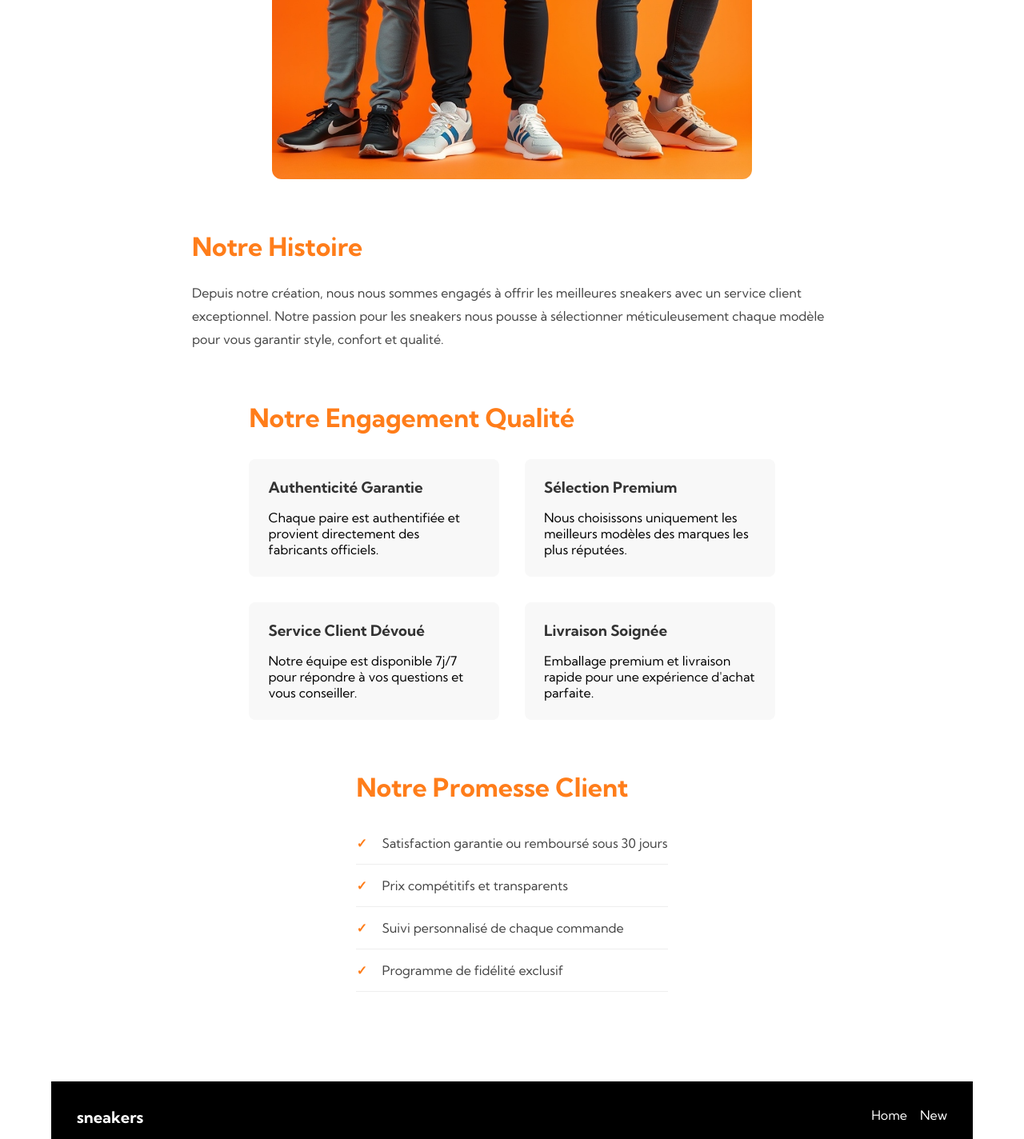
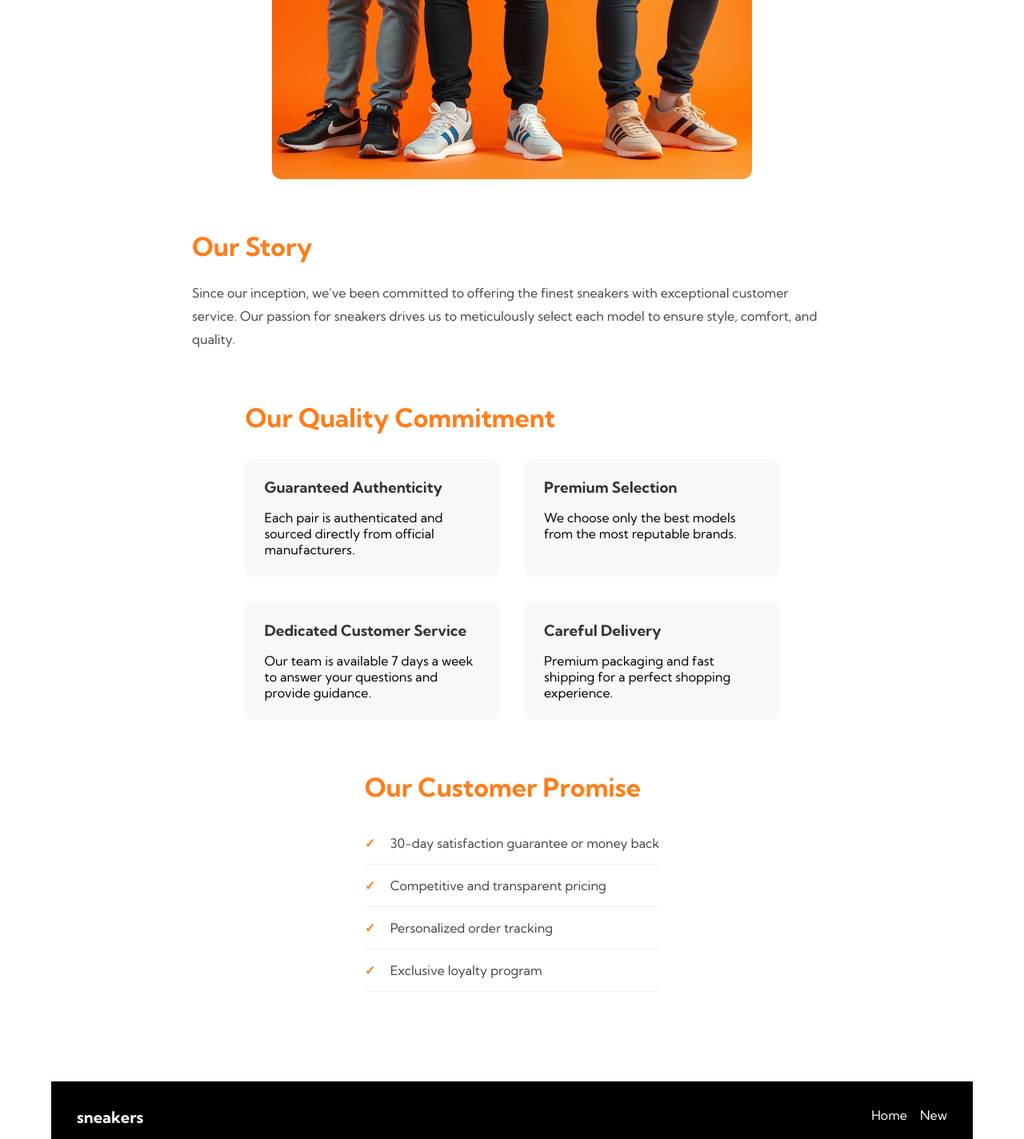
Before and after one commit to Tolexia/nextJS-e-website, a Next.js app in the folder nextjs-e-website/: page /about in a window 1280 px wide. Shown: the part 596-2020 px from the top of the page at 80% size. Built offline with nearby package versions, Linux system fonts and the light colour scheme.

Commit message:
translate about

```diff
--- a/nextjs-e-website/src/pages/about.jsx
+++ b/nextjs-e-website/src/pages/about.jsx
@@ -7,9 +7,9 @@ export default function About() {
     <Layout>
       <div className={styles.container}>
         <section className={styles.hero}>
-          <h1>Notre Passion pour les Sneakers</h1>
+          <h1>Our Passion for Sneakers</h1>
           <p className={styles.subtitle}>
-            Découvrez l'excellence et l'authenticité dans chaque paire
+            Discover excellence and authenticity in every pair
           </p>
         </section>
 
@@ -26,41 +26,41 @@ export default function About() {
           </div>
 
           <div className={styles.textSection}>
-            <h2>Notre Histoire</h2>
+            <h2>Our Story</h2>
             <p>
-              Depuis notre création, nous nous sommes engagés à offrir les meilleures sneakers avec un service client exceptionnel. Notre passion pour les sneakers nous pousse à sélectionner méticuleusement chaque modèle pour vous garantir style, confort et qualité.
+              Since our inception, we&apos;ve been committed to offering the finest sneakers with exceptional customer service. Our passion for sneakers drives us to meticulously select each model to ensure style, comfort, and quality.
             </p>
           </div>
 
           <div className={styles.qualitySection}>
-            <h2>Notre Engagement Qualité</h2>
+            <h2>Our Quality Commitment</h2>
             <div className={styles.qualityGrid}>
               <div className={styles.qualityItem}>
-                <h3>Authenticité Garantie</h3>
-                <p>Chaque paire est authentifiée et provient directement des fabricants officiels.</p>
+                <h3>Guaranteed Authenticity</h3>
+                <p>Each pair is authenticated and sourced directly from official manufacturers.</p>
               </div>
               <div className={styles.qualityItem}>
-                <h3>Sélection Premium</h3>
-                <p>Nous choisissons uniquement les meilleurs modèles des marques les plus réputées.</p>
+                <h3>Premium Selection</h3>
+                <p>We choose only the best models from the most reputable brands.</p>
               </div>
               <div className={styles.qualityItem}>
-                <h3>Service Client Dévoué</h3>
-                <p>Notre équipe est disponible 7j/7 pour répondre à vos questions et vous conseiller.</p>
+                <h3>Dedicated Customer Service</h3>
+                <p>Our team is available 7 days a week to answer your questions and provide guidance.</p>
               </div>
               <div className={styles.qualityItem}>
-                <h3>Livraison Soignée</h3>
-                <p>Emballage premium et livraison rapide pour une expérience d'achat parfaite.</p>
+                <h3>Careful Delivery</h3>
+                <p>Premium packaging and fast shipping for a perfect shopping experience.</p>
               </div>
             </div>
           </div>
 
           <div className={styles.promiseSection}>
-            <h2>Notre Promesse Client</h2>
+            <h2>Our Customer Promise</h2>
             <ul>
-              <li>Satisfaction garantie ou remboursé sous 30 jours</li>
-              <li>Prix compétitifs et transparents</li>
-              <li>Suivi personnalisé de chaque commande</li>
-              <li>Programme de fidélité exclusif</li>
+              <li>30-day satisfaction guarantee or money back</li>
+              <li>Competitive and transparent pricing</li>
+              <li>Personalized order tracking</li>
+              <li>Exclusive loyalty program</li>
             </ul>
           </div>
         </section>
```
